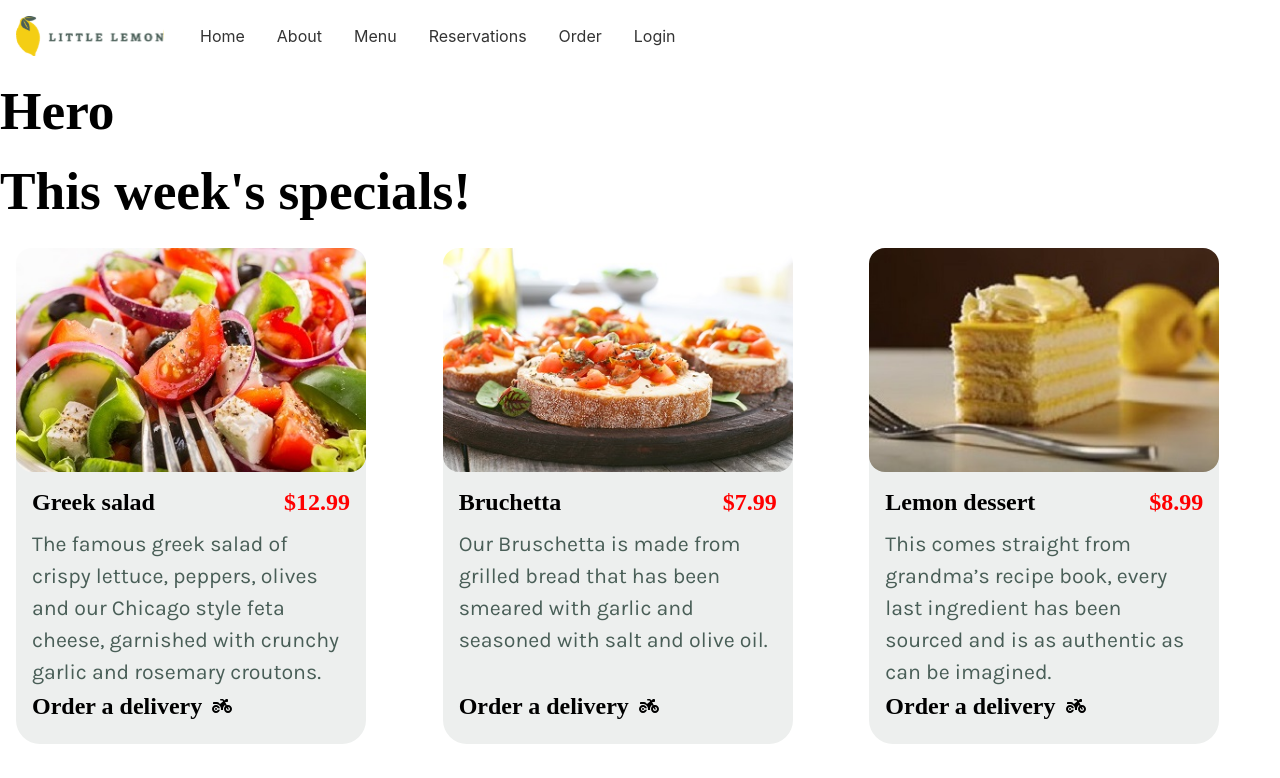
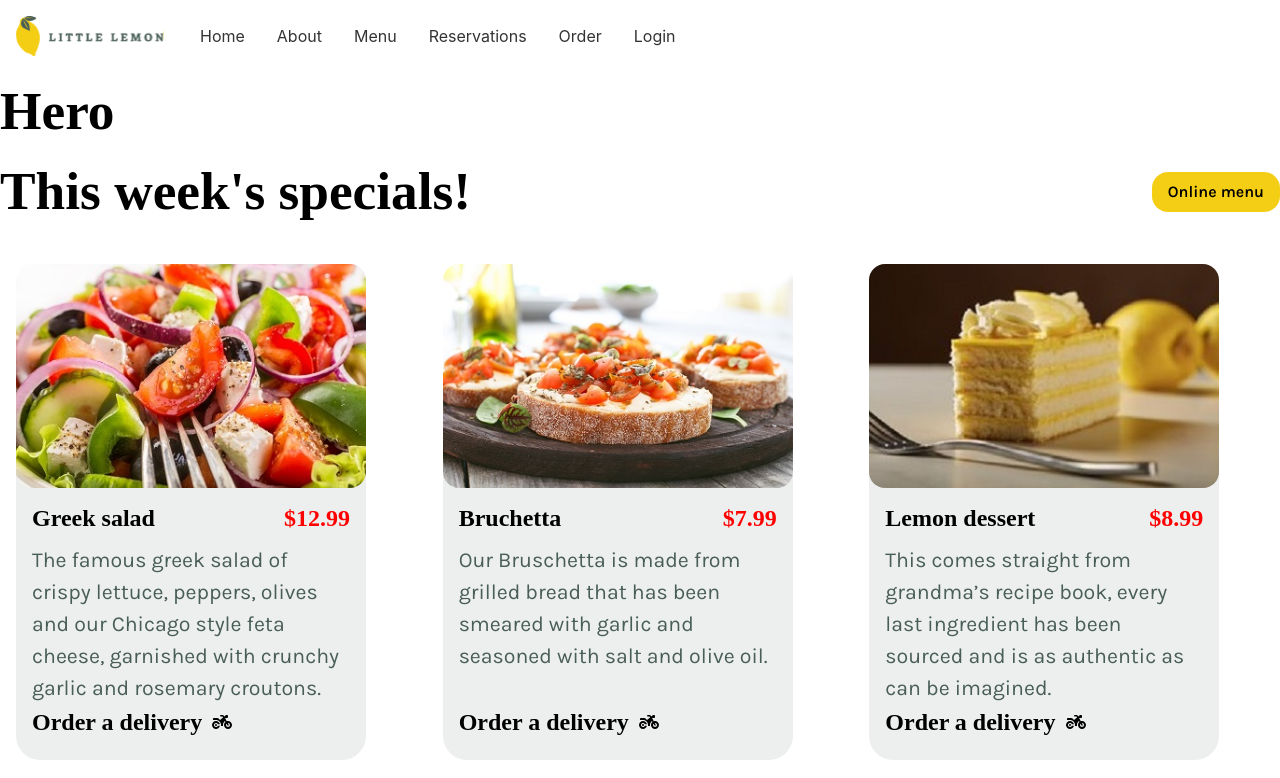
Before and after one commit to bryanluza/fewd-capstone-project, a React (Create React App) app: page / in a window 1280 px wide. Shown: the top 778 px of the page. Built offline with nearby package versions, Linux system fonts and the light colour scheme; a web font is replaced by a local one.

Commit message:
Add Online menu button/link to component

```diff
--- a/src/components/Specials.js
+++ b/src/components/Specials.js
@@ -1,5 +1,7 @@
 import { SimpleGrid } from "@chakra-ui/react";
 import SpecialsCard from "./SpecialsCard";
+import { Button, Flex } from "@chakra-ui/react";
+import { Link } from "react-router-dom";
 
 const specials = [
     {
@@ -28,7 +30,27 @@ const specials = [
 const Specials = () => {
     return (
         <>
+          <Flex
+            direction={{ base: "column", md: "row" }}
+            justify={{ base: "center", md: "space-between" }}
+            align={{ base: "center", md: "center" }}
+            width="100%"
+            mb={4}
+            gap={4}
+          >
             <h2>This week's specials!</h2>
+            <Link to="/menu">
+              <Button
+                      bg="#F4CE14"
+                      color="black"
+                      rounded={16}
+                      _hover={{ bg: "#E1BD13" }}
+                      fontFamily="Karla"
+                  >
+                    Online menu
+              </Button>
+            </Link>
+          </Flex>
             <SimpleGrid
             columns={{ base: 1, md: 2, lg: 3 }}
             spacing={8}
```
